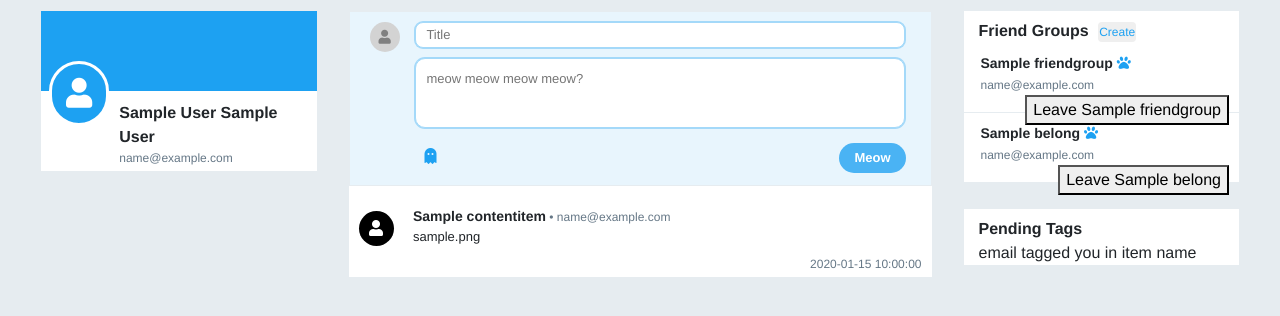
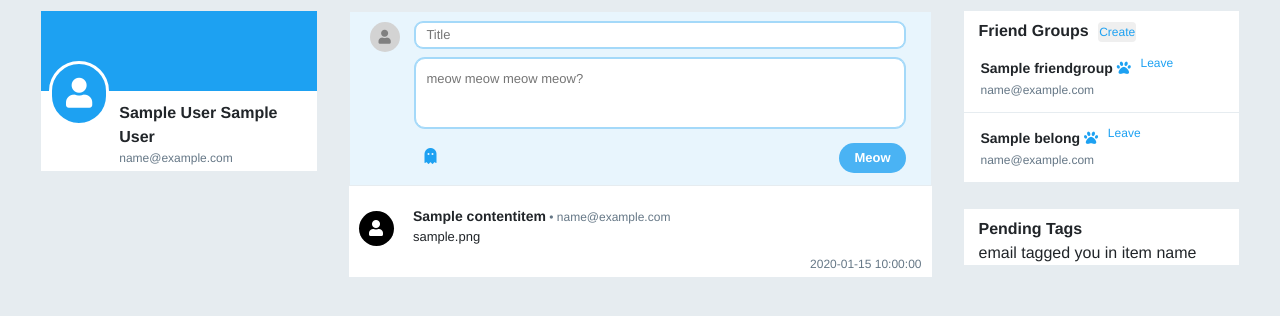
Before and after one commit to svv232/DB_Project, a Flask app: page / in a window 1280 px wide. Shown: the part 40-356 px from the top of the page. Run offline with Flask 2, Linux system fonts and the light colour scheme; the visitor is signed in with stand-in values (Sample User, id 1); tables that the repository leaves empty hold one stand-in row (values such as "Sample post"); some libraries are stand-ins or nearby versions.

Commit message:
fix friend groups finally

```diff
--- a/app.py
+++ b/app.py
@@ -87,17 +87,16 @@ def post():
     private = request.form.get('private')
     if private == 'True':
         share = request.form.get('share')
-        print("Share initially is :", share)
         if share and share != '':
             share = share.split(',')
             share = [x.split(':') for x in share]
-            print("Share is now: ", share)
         private = True
     elif private == 'False':
         private = False
     success, id, msg = post_content(email, title, post, not private)
-    print("Share is:", share)
-    share_with_group(share[0][1], share[0][0], id)
+
+    if private == 'True':
+        share_with_group(share[0][1], share[0][0], id)
     return redirect('/')
 
 
@@ -203,7 +202,6 @@ def get_group_members():
     fg_name = request.get_json().get('fg_name')
     owner = request.get_json().get('owner_email')
     _, content = get_friend_group_members(session['email'], owner, fg_name)
-    print(content)
     return json.dumps(content)
 
 
@@ -273,6 +271,6 @@ def page_not_found(e):
     return render_template('404.html'), 404
 
 
-app.secret_key = os.urandom(24)
+app.secret_key = 'keyboardcat'
 if __name__ == '__main__':
     app.run('0.0.0.0', 5000, debug=True)
--- a/db.py
+++ b/db.py
@@ -103,6 +103,7 @@ def create_friend_group(owner_email, fg_name, description):
     cursor.close()
     return True, 'Successfully Created FriendGroup'
 
+
 def get_my_friend_groups(email):
     cursor = conn.cursor()
     query = ('SELECT fg_name, owner_email FROM Friendgroup WHERE '
@@ -154,20 +155,19 @@ def get_friend_group(email, fg_name, owner):
              'WHERE owner_email=%s UNION SELECT fg_name '
              'FROM Belong WHERE email=%s)')
     cursor.execute(query, (owner, fg_name, email, email))
-    print('hello')
     content = cursor.fetchall()
     cursor.close()
-    print(content)
     return True, content[0]
+
 
 def get_emails_false_tags(email_tagged):
     cursor = conn.cursor()
     query = ("SELECT email_tagged from Tag WHERE status=FALSE "
-            "AND email_tagged=%s")
+             "AND email_tagged=%s")
     cursor.execute(query, email_tagged)
     content = cursor.fetchall()
     cursor.close()
-    return True, f"Successfully got tags where email_tagged {email_tagged}"
+    return True, content
 
 
 def get_friend_group_members(email, owner, fg_name):
@@ -176,12 +176,9 @@ def get_friend_group_members(email, owner, fg_name):
              'AND fg_name IN (SELECT fg_name FROM Friendgroup '
              'WHERE owner_email=%s UNION SELECT fg_name '
              'FROM Belong WHERE email=%s)')
-    query = ('SELECT email FROM Belong WHERE owner_email=%s AND fg_name=%s')
-    print(owner, fg_name)
-    cursor.execute(query, (owner, fg_name))
+    cursor.execute(query, (owner, fg_name, email, email))
     content = cursor.fetchall()
     cursor.close()
-    print(content)
     return True, content
 
 
@@ -313,24 +310,6 @@ def share_with_group(email, fg_name, item_id):
     return True, "Success"
 
 
-# def get_pending_tag(user, action):
-#     cursor = conn.cursor()
-#     message = f'{action} for tag was successfully done!!'#     if action == 'accept':
-#         status, query = (''),
-#     elif action == 'decline':
-#         status, query = (''),
-#     elif action == 'remove':
-#         status, query = ('')
-#     else:
-#         message = 'An action was not decided'
-#         status, query = ('')
-#
-#     cursor.execute(query)
-#     tag = cursor.fetchall()
-#     cursor.close()
-#     return status, tag
-
-
 def get_user(email):
     cursor = conn.cursor()
     query = 'SELECT * FROM Person WHERE email=%s'
@@ -377,21 +356,13 @@ def remove_user_from_group(group, owner_email, email):
         cursor.execute(query, (group, email))
         return True, "Success"
 
-    query = 'DELETE FROM Belong WHERE fg_name=%s AND email=%s AND owner_email=%s'
+    query = ('DELETE FROM Belong WHERE fg_name=%s AND email=%s AND '
+             'owner_email=%s')
     cursor.execute(query, (group, email, owner_email))
     conn.commit()
     cursor.close()
     return True, 'Success'
 
-
-# def get_users(email):
-#     cursor = conn.cursor()
-#     query = 'SELECT DISTINCT email FROM blog'
-#     cursor.execute(query)
-#     users = cursor.fetchall()
-#     cursor.close()
-#
-#     return users
 
 def count_ratings_on_content(item_id):
     cursor = conn.cursor()
--- a/static/css/style.css
+++ b/static/css/style.css
@@ -6,7 +6,7 @@ body, input {
   font-family: 'Helvetica Neue', Arial, sans-serif !important;
 }
 
-.btn:focus {
+button:focus {
   outline: none !important;
   box-shadow: none !important;
 }
@@ -749,3 +749,25 @@ textarea:focus {
 .privacyGroup:active {
   color: black !important;
 }
+
+#profile-card:hover {
+    cursor: pointer;
+    background-color: #f5f8fa;
+}
+
+.leave-form {
+  display: inline-block;
+}
+
+.leave-form button {
+  font-size: 12px;
+  border: 0;
+  color: #1DA1F2;
+  background-color: transparent;
+}
+
+.leave-form button:hover {
+  background-color: transparent;
+  text-decoration: underline;
+  cursor: pointer;
+}
--- a/static/js/script.js
+++ b/static/js/script.js
@@ -44,15 +44,12 @@ Array.from(groups).forEach(function(element) {
     }).then(function(response) {
       return response.json();
     })
-    .then(function(content) {
+    .then(content => {
       document.getElementById('groupFriendName').innerHTML = content['fg_name'];
       document.getElementById('groupFriendOwner').innerHTML = content['owner_email'];
       document.getElementById('groupFriendDesc').innerHTML = content['description'];
       document.getElementById('groupFriendNameInput').value = content['fg_name'];
       document.getElementById('groupFriendOwnerInput').value = content['owner_email'];
-      $('#groupModal').modal('show');
-    });
-
       fetch('http://localhost:5000/group/members', {
         method: 'POST',
         body: JSON.stringify({fg_name: this.getElementsByClassName('users-user')[0].innerHTML,
@@ -73,6 +70,8 @@ Array.from(groups).forEach(function(element) {
 
         document.getElementById('groupFriendMembers').innerHTML = '<li>No members 😥</li>';
         }
+        $('#groupModal').modal('show');
+      });
     });
   });
 });
--- a/templates/index.html
+++ b/templates/index.html
@@ -29,12 +29,6 @@
     <div class="col-sm-3">
       <div class="neko-card">
 				{% if email %}
-                    <style>
-                        #profile-card:hover {
-                            cursor: pointer;
-                            background-color: #f5f8fa;
-                        }
-                    </style>
 					<div id="profile-card" data-toggle="modal" data-target="#userModal">
 						<div id="bg-picture"></div>
 						<div id="profile-info-container">
@@ -154,14 +148,14 @@
                       {% if group.owner_email == email %}
                         <span class="users-verified"><i class="fas fa-paw"></i></span>
                       {% endif %}
+                      <form method="POST" action="group/leave" class="leave-form">
+                          <input type="hidden" value="{{ group.fg_name }}" name="fg_name" id="fg_name">
+                          <input type="hidden" value="{{ group.owner_email }}" name="owner_email" id="owner_email">
+                          <button type="submit" class="float-right">Leave</button>
+                      </form>
                       <br>
                       <span class="users-tag">{{ group.owner_email }}</span>
                     </div>
-                    <form method="POST" action="group/leave">
-                          <input type="hidden" value="{{ group.fg_name }}" name="fg_name" id="fg_name">
-                          <input type="hidden" value="{{ group.owner_email }}" name="owner_email" id="owner_email">
-                          <button type="submit" class="float-right">Leave {{ group.fg_name }}</button>
-                      </form>
                   </div>
                 </div>
               </div>
```
Lines whose indentation alone changed are shown as unchanged.
